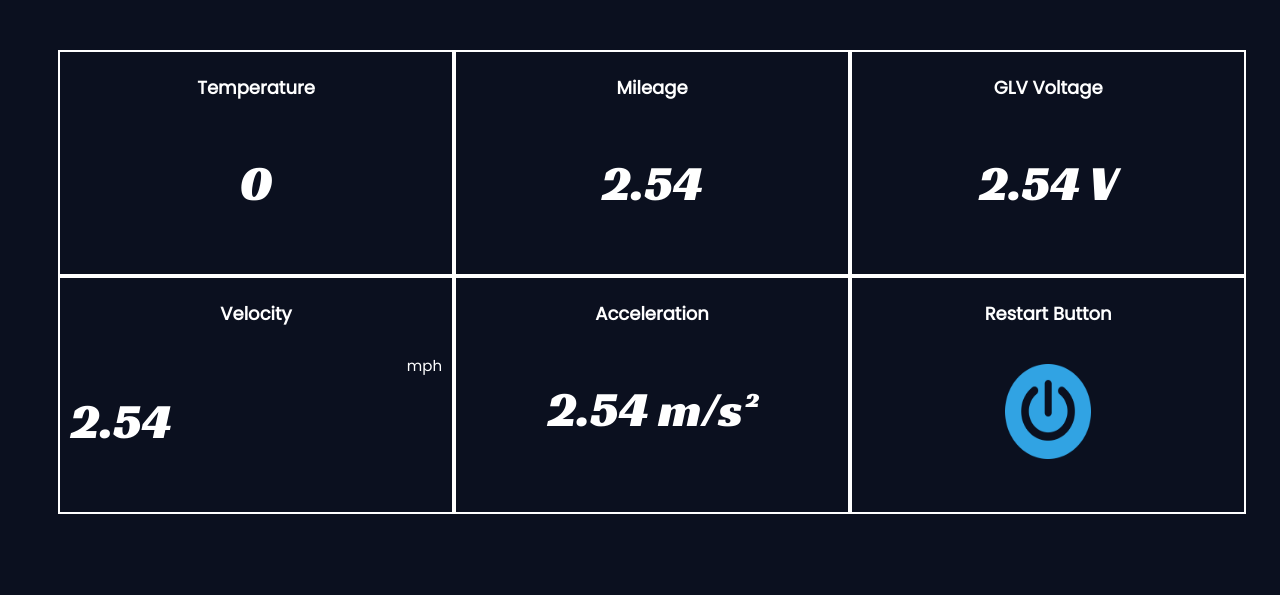
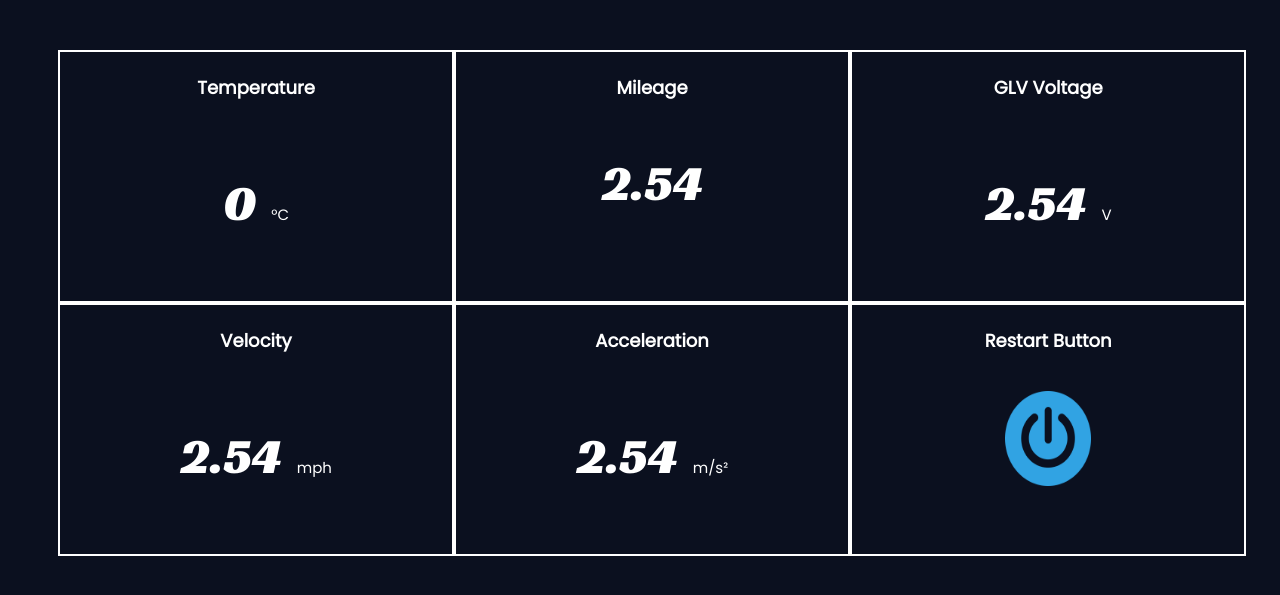
Before and after one commit to Princeton-Racing-Electric/Dashboard, a Flask app: page / in a window 1280 px wide. Shown: the top 595 px of the page. Run offline with Flask 2, Linux system fonts and the light colour scheme; parts of the project's set-up code (start-up, migrations or seed data) failed here and were passed over.

Commit message:
unit update

```diff
--- a/Server/templates/boardv2.html
+++ b/Server/templates/boardv2.html
@@ -39,6 +39,15 @@
           border: 2px solid white;
           text-align:justify;
       }
+
+      #wrap {
+        display: flex;
+        justify-content: center;
+      }
+
+      #left, #right {
+        padding: 2%;
+      }
   </style>
 
     <!-- Necessary script for running jQuery. Which we use for AJAX -->
@@ -62,8 +71,13 @@
           <div class = "box-row">
             <div class = "box-cell box1">
                 <h1 style="color:white; font-family: 'Poppins', sans-serif; text-align:center;  font-size: 18px;">Temperature</h1>
-                <div class = "center">
-                  <p id="temperature" style="color:white; font-family: 'Racing Sans One', cursive; text-align:center;font-size: 50px;">&#176C</p>
+                <div id = "wrap">
+                  <div id="left">
+                    <p id="temperature" style="color:white; font-family: 'Racing Sans One', cursive; text-align:center;font-size: 50px;"></p>
+                  </div>
+                  <div id="right" style="margin-top: 67px;">
+                    <p style="color:white; font-family: 'Poppins', cursive; text-align:center;font-size: 15px;">&#176C</p>
+                  </div>
                 </div>
             </div>
             <div class = "box-cell box2">
@@ -72,7 +86,14 @@
             </div>
             <div class = "box-cell box3">
               <h1 style="color:white; font-family: 'Poppins', sans-serif; text-align:center; font-size: 18px;">GLV Voltage</h1>
-              <p style="color:white; font-family: 'Racing Sans One', cursive; text-align:center;font-size: 50px;">2.54 V</p>
+              <div id = "wrap">
+                <div id="left">
+                  <p style="color:white; font-family: 'Racing Sans One', cursive; text-align:center;font-size: 50px;">2.54</p>
+                </div>
+                <div id="right" style="margin-top: 67px;">
+                  <p style="color:white; font-family: 'Poppins', sans-serif; font-size: 15px;">V</p>
+                </div>
+              </div>
             </div>
           </div>
           <!-- end first row -->
@@ -80,16 +101,25 @@
           <div class = "box-row">
             <div class = "box-cell box1">
               <h1 style="color:white; font-family: 'Poppins', sans-serif; text-align:center; font-size: 18px;">Velocity</h1>
-              <div style="float: left;">
-                <p style="color:white; font-family: 'Racing Sans One', cursive; text-align:center;font-size: 50px;">2.54</p>
-              </div>
-              <div style="float: right;">
-                <p style="color:white; font-family: 'Poppins', sans-serif; text-align:center; font-size: 15px;">mph</p>
+              <div id = "wrap">
+                <div id="left">
+                  <p style="color:white; font-family: 'Racing Sans One', cursive; font-size: 50px;">2.54</p>
+                </div>
+                <div id="right" style="margin-top: 67px;">
+                  <p style="color:white; font-family: 'Poppins', sans-serif; font-size: 15px;">mph</p>
+                </div>
               </div>
             </div>
             <div class = "box-cell box2">
               <h1 style="color:white; font-family: 'Poppins', sans-serif;text-align:center; font-size: 18px;">Acceleration</h1>
-              <p style="color:white; font-family: 'Racing Sans One', cursive;text-align:center; font-size: 50px;">2.54 m/s&#178</p>
+              <div id = "wrap">
+                <div id="left">
+                  <p style="color:white; font-family: 'Racing Sans One', cursive;text-align:center; font-size: 50px;">2.54</p>
+                </div>
+                <div id="right" style="margin-top: 67px;">
+                  <p style="color:white; font-family: 'Poppins', cursive;text-align:center; font-size: 15px;">m/s&#178</p>
+                </div>
+              </div>
             </div>
             <div class = "box-cell box3" style="text-align:center">
               <h1  style="color:white; font-family: 'Poppins', sans-serif;text-align:center; font-size: 18px;"> Restart Button </h1>
@@ -99,6 +129,15 @@
           <!-- end second row -->
         </div>
       </div>
+
+    <!-- manual center -->
+    <!-- <div style="float: left; margin:0px;margin-left: 25%">
+            <p style="color:white; font-family: 'Racing Sans One', cursive; font-size: 50px;">2.54</p>
+          </div>
+          <div style="float: left; margin:0px; margin-top: 67px; margin-left:3px;">
+            <p style="color:white; font-family: 'Poppins', sans-serif; font-size: 15px;">mph</p>
+          </div>
+    -->
 
     <!-- old code -->
     <!-- <body style = "background-color: #0B101F;">
@@ -140,6 +179,6 @@
               <h1  style="color:white; font-family: 'Poppins', sans-serif;text-align:center; font-size: 18px;"> Mileage Tracker </h1>
           </div>
         </div>
-        -->
+      -->
    </body>
  </html>
```
Also changed, not shown: Server/templates/styles2.css (+1 -22 lines).
